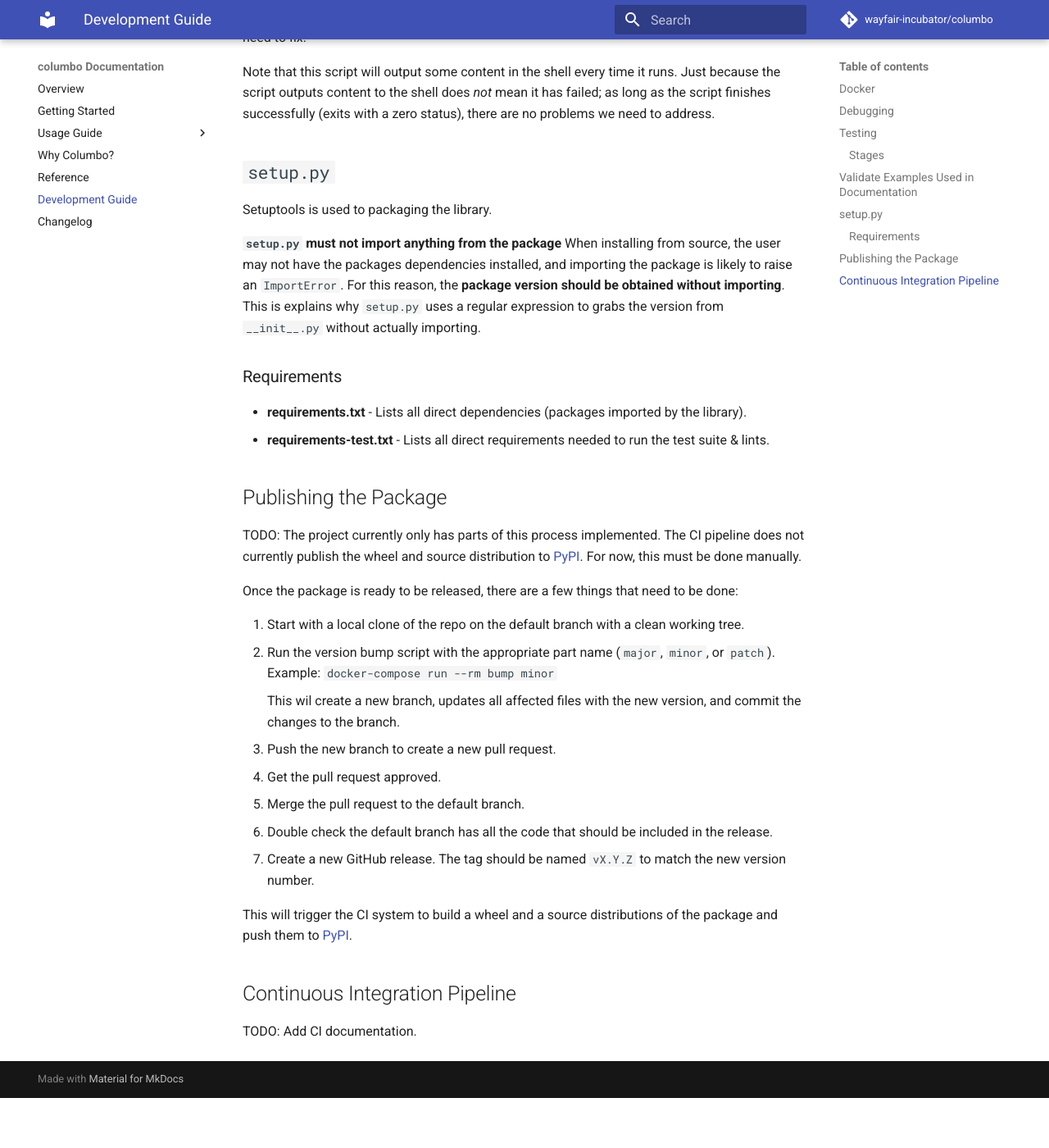
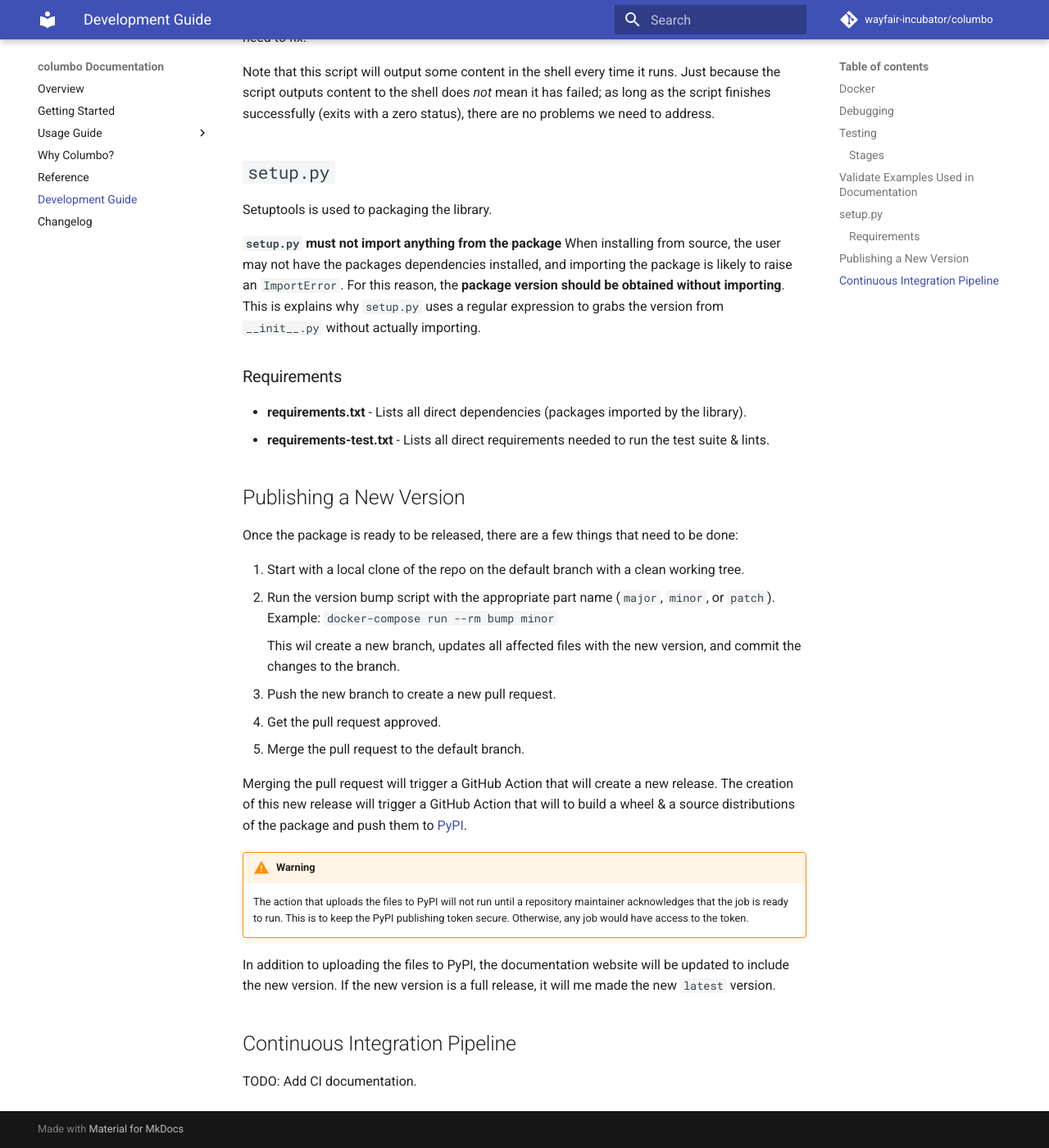
Before and after one commit to plannigan/columbo, an MkDocs documentation site: the page built from docs/development-guide.md, in a window 1280 px wide and 1400 px high, scrolled down 2111 px. Shown: the whole window at 82% size. Built offline with MkDocs 1.6.1 and Material for MkDocs 9.7.7, drawn with Linux system fonts in a browser that asks for light colours; comment, search, counter and statistics services are not loaded; the version menu is left out; before the commit the page ends 3450 px from its top, so only the background shows below that.

Commit message:
Update documnetaiton for publishing a new version

```diff
--- a/docs/development-guide.md
+++ b/docs/development-guide.md
@@ -102,10 +102,7 @@ grabs the version from `__init__.py` without actually importing.
 * **requirements.txt** - Lists all direct dependencies (packages imported by the library).
 * **requirements-test.txt** - Lists all direct requirements needed to run the test suite & lints.
 
-## Publishing the Package
-
-TODO: The project currently only has parts of this process implemented. The CI pipeline does not currently publish the
-wheel and source distribution to [PyPI][pypi]. For now, this must be done manually.
+## Publishing a New Version
 
 Once the package is ready to be released, there are a few things that need to be done:
 
@@ -118,11 +115,17 @@ Once the package is ready to be released, there are a few things that need to be
 3. Push the new branch to create a new pull request.
 4. Get the pull request approved.
 5. Merge the pull request to the default branch.
-6. Double check the default branch has all the code that should be included in the release.
-7. Create a new GitHub release. The tag should be named `vX.Y.Z` to match the new version number.
 
-This will trigger the CI system to build a wheel and a source distributions of the package and push them to
+Merging the pull request will trigger a GitHub Action that will create a new release. The creation of this new
+release will trigger a GitHub Action that will to build a wheel & a source distributions of the package and push them to
 [PyPI][pypi].
+
+!!! warning
+    The action that uploads the files to PyPI will not run until a repository maintainer acknowledges that the job is
+    ready to run. This is to keep the PyPI publishing token secure. Otherwise, any job would have access to the token.
+
+In addition to uploading the files to PyPI, the documentation website will be updated to include the new version. If the
+new version is a full release, it will me made the new `latest` version.
 
 ## Continuous Integration Pipeline
 
```
